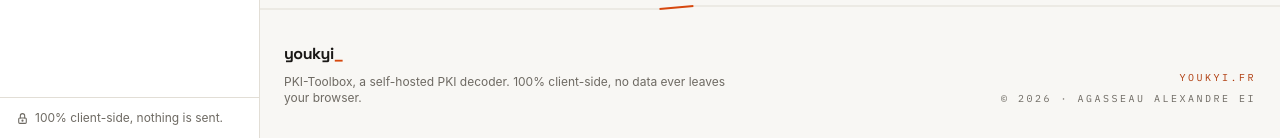
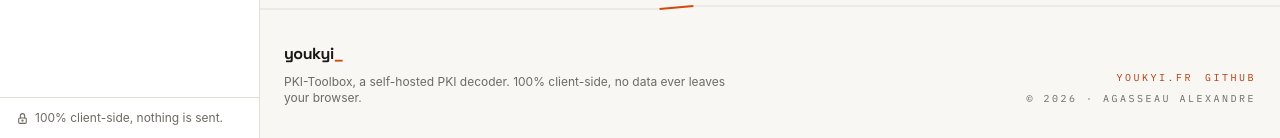
Before and after one commit to YouKyi/pki-toolbox, a SvelteKit app: page /generate-selfsigned in a window 1280 px wide. Shown: the part 662-800 px from the top of the page. Built offline with nearby package versions, Linux system fonts and the light colour scheme; a web font is replaced by a local one.

Commit message:
feat(brand): footer — drop legal suffix, add GitHub link

```diff
--- a/src/routes/+layout.svelte
+++ b/src/routes/+layout.svelte
@@ -209,13 +209,21 @@
 					</p>
 				</div>
 				<div class="yk-kicker flex flex-col items-start gap-1.5 sm:items-end">
+					<span class="flex items-center gap-3">
 						<a
 							href="https://youkyi.fr"
 							target="_blank"
 							rel="noopener noreferrer"
 							class="text-teal-700 hover:underline dark:text-teal-300">youkyi.fr</a
 						>
-					<span>© 2026 · Agasseau Alexandre EI</span>
+						<a
+							href="https://github.com/youkyi/pki-toolbox"
+							target="_blank"
+							rel="noopener noreferrer"
+							class="text-teal-700 hover:underline dark:text-teal-300">github</a
+						>
+					</span>
+					<span>© 2026 · Agasseau Alexandre</span>
 				</div>
 			</div>
 		</footer>
```
Lines whose indentation alone changed are shown as unchanged.
